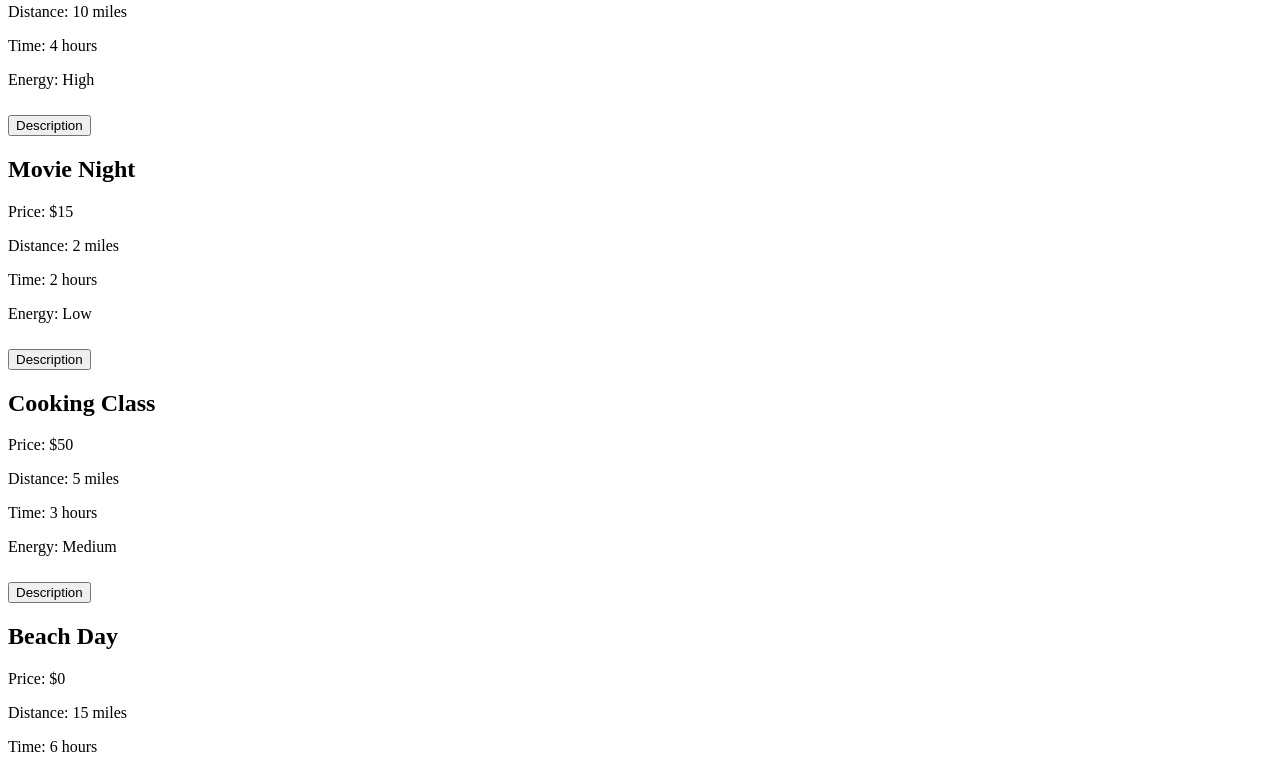
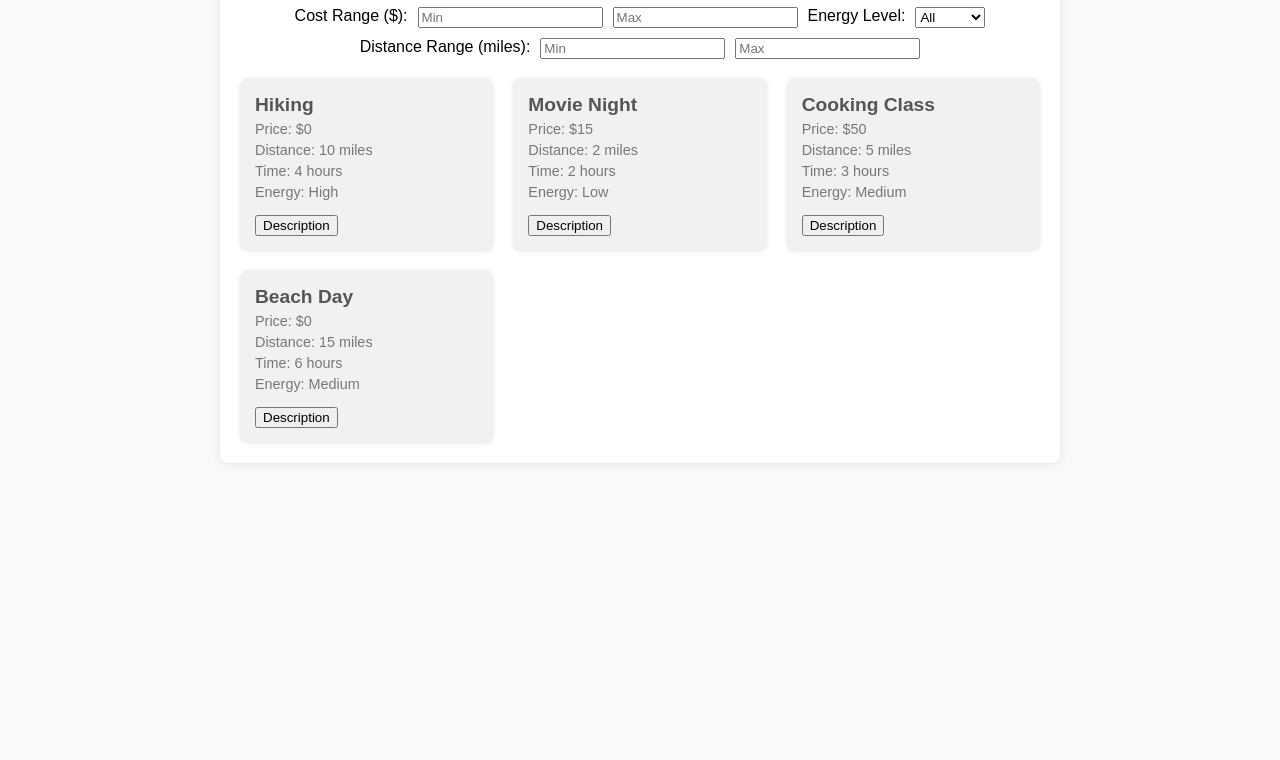
Before and after one commit to shrividhatri/DateNightViewerApp, a plain HTML site: page index.html in a window 1280 px wide. Shown: the part 230-990 px from the top of the page. After the commit the page ends 800 px from the top, so only its background shows below. Drawn offline with Linux system fonts and the light colour scheme.

Commit message:
Update style.css

```diff
--- a/style.css
+++ b/style.css
@@ -1,3 +1,58 @@
+body {
+  font-family: Arial, sans-serif;
+  margin: 0;
+  padding: 0;
+  background-color: #f9f9f9;
+  display: flex;
+  justify-content: center;
+  align-items: center;
+  height: 100vh;
+}
+
+.container {
+  width: 80%;
+  max-width: 800px;
+  padding: 20px;
+  background-color: #fff;
+  box-shadow: 0px 0px 10px rgba(0, 0, 0, 0.1);
+  border-radius: 8px;
+}
+
+h1 {
+  text-align: center;
+  color: #333;
+}
+
+.sort-options {
+  display: flex;
+  justify-content: center;
+  margin-bottom: 20px;
+}
+
+.ideas-container {
+  display: grid;
+  grid-template-columns: repeat(auto-fill, minmax(200px, 1fr));
+  gap: 20px;
+}
+
+.idea-card {
+  padding: 15px;
+  background-color: #f1f1f1;
+  border-radius: 8px;
+  box-shadow: 0px 0px 5px rgba(0, 0, 0, 0.1);
+}
+
+.idea-card h2 {
+  font-size: 1.2em;
+  margin: 0;
+  color: #555;
+}
+
+.idea-card p {
+  font-size: 0.9em;
+  color: #777;
+  margin: 5px 0;
+}
 /* Additional CSS */
 
 .filters {
```
